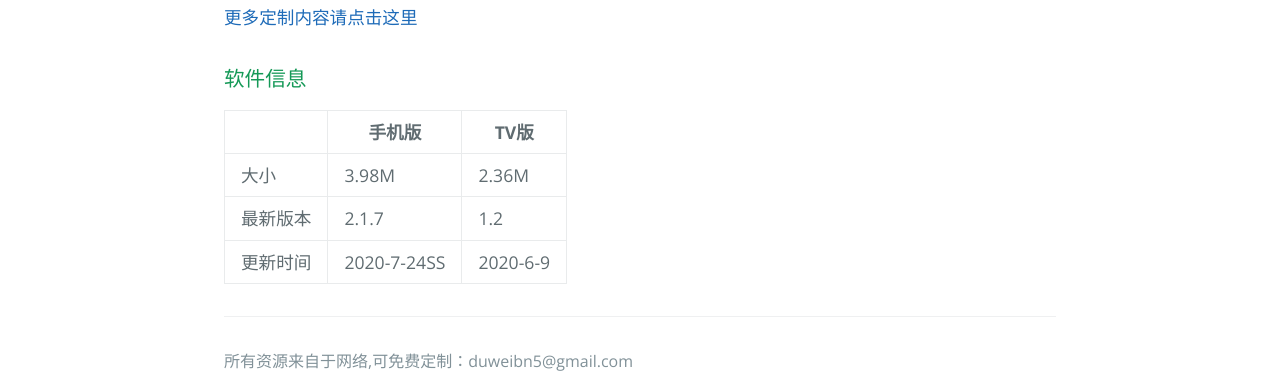
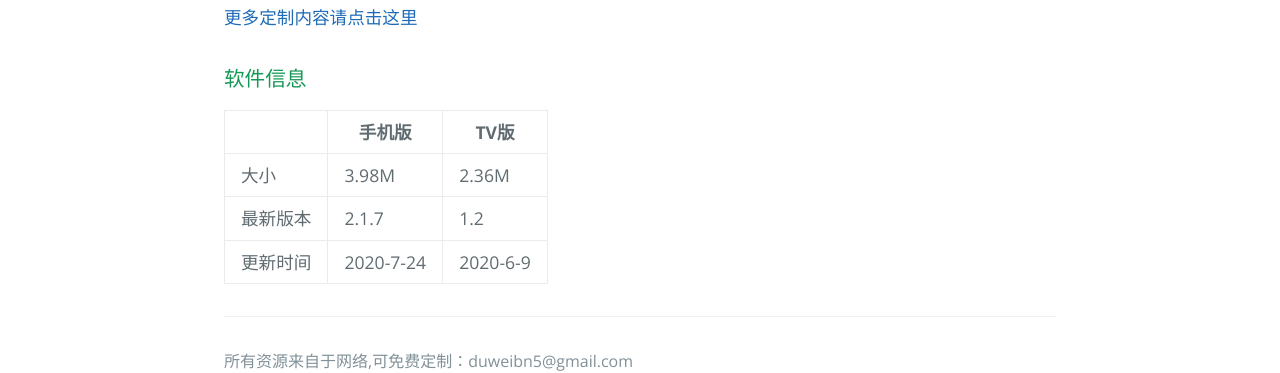
Before and after one commit to 51video/51video.github.io, a Jekyll site: the page built from index.md, in a window 1280 px wide. Shown: the part 1374-1747 px from the top of the page. Built offline with Jekyll 4.4.1, drawn with Linux system fonts in a browser that asks for light colours.

Commit message:
2.1.7 version

```diff
--- a/index.md
+++ b/index.md
@@ -38,4 +38,4 @@ layout: default
 |  ----  | ----  | ----  |
 | 大小  | 3.98M | 2.36M |
 | 最新版本  | 2.1.7 | 1.2 |
-| 更新时间  | 2020-7-24SS | 2020-6-9 |
+| 更新时间  | 2020-7-24 | 2020-6-9 |
```
